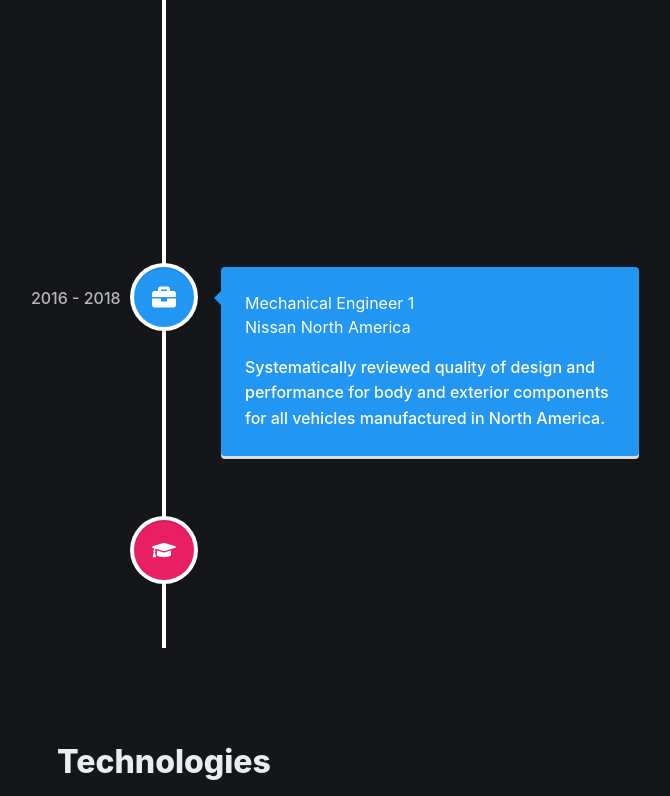
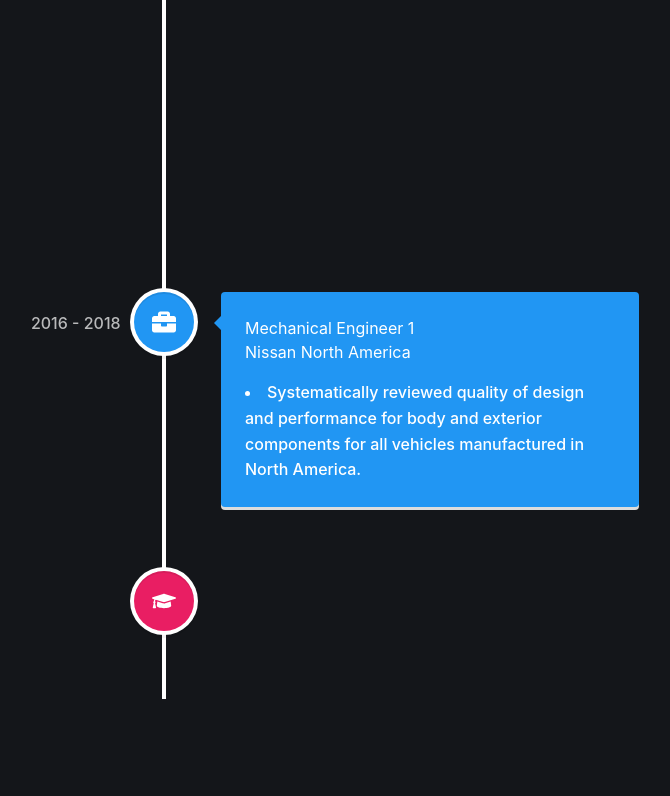
Before and after one commit to wtucker29/portfolio, a React app: page / in a window 1280 px wide. Shown: the part 2404-3200 px from the top of the page, without its empty margins (476-1146 px from the left). Built offline with nearby package versions, Linux system fonts and the light colour scheme.

Commit message:
Updated experience items with <li> elements.

```diff
--- a/client/src/components/Experience.jsx
+++ b/client/src/components/Experience.jsx
@@ -77,7 +77,8 @@
           <h3 className="vertical-timeline-element-title">Mechanical Engineer 2</h3>
           <h4 className="vertical-timeline-element-subtitle">Nissan North America</h4>
           <p>
-            A key member in the launch of the 2019 Nissan Kicks, a brand new model, and the 2019 Nissan Versa, a new generation of a popular model. A key member in task forces for each model and responsible for the invesigation and development of countermeasures for field incidents.
+            <li>A key member in the launch of the 2019 Nissan Kicks, a brand new model, and the 2019 Nissan Versa, a new generation of a popular model.</li>
+            <li>A key member in task forces for each model and responsible for the invesigation and development of countermeasures for field incidents.</li>
           </p>
         </VerticalTimelineElement>
         <VerticalTimelineElement
@@ -91,7 +92,9 @@
           <h3 className="vertical-timeline-element-title">Mechanical Engineer 1</h3>
           <h4 className="vertical-timeline-element-subtitle">Nissan North America</h4>
           <p>
-            Systematically reviewed quality of design and performance for body and exterior components for all vehicles manufactured in North America.
+            <li>
+              Systematically reviewed quality of design and performance for body and exterior components for all vehicles manufactured in North America.
+            </li>
           </p>
         </VerticalTimelineElement>
         <VerticalTimelineElement
```
